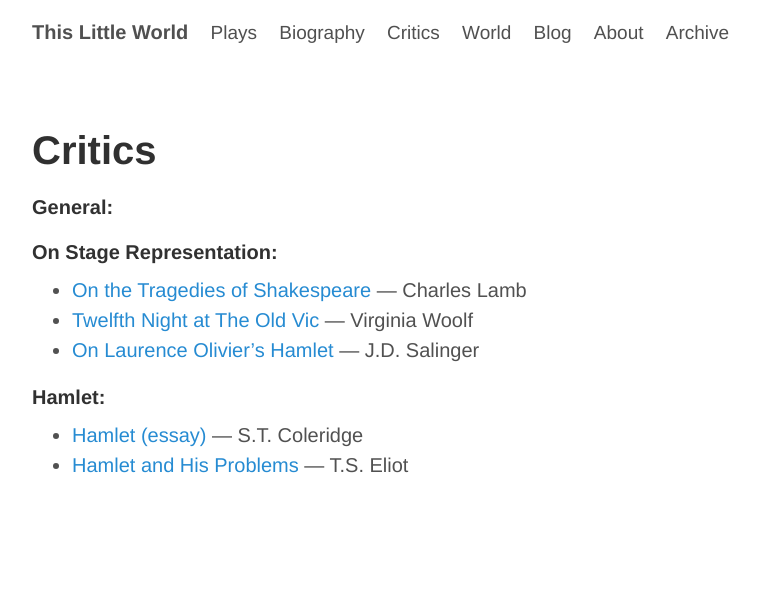
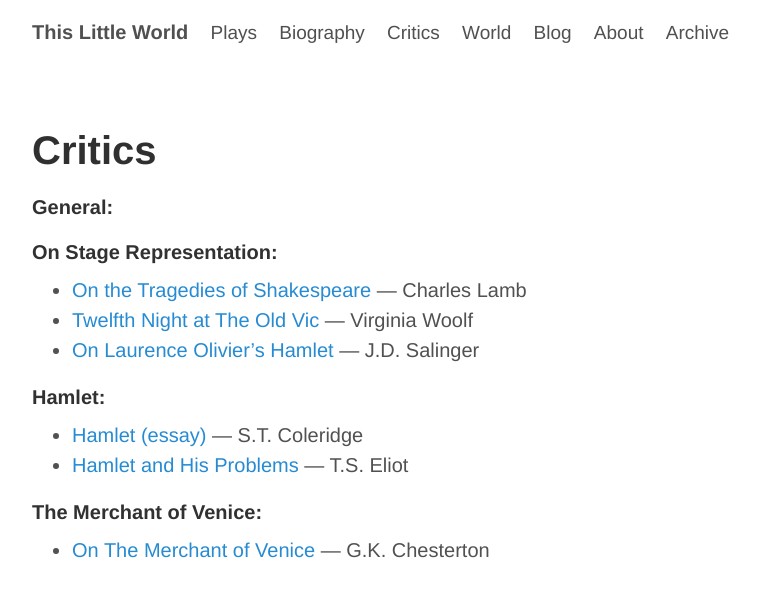
Before and after one commit to ThisLittleWorld/ThisLittleWorld.github.io, a Jekyll site: the page built from pages/critics.md, in a window 1280 px wide. Shown: the top 597 px of the page, without its empty margins (248-1008 px from the left). Built offline with Jekyll 4.4.1, drawn with Linux system fonts in a browser that asks for light colours; Markdown is read by kramdown in place of the engine named in the settings.

Commit message:
Update critics.md

```diff
--- a/pages/critics.md
+++ b/pages/critics.md
@@ -17,3 +17,8 @@ permalink: "/critics/"
 
 * [Hamlet (essay)](/coleridge.hamlet.essay/) — S.T. Coleridge
 * [Hamlet and His Problems](/eliot.hamlet/) — T.S. Eliot
+
+
+
+####The Merchant of Venice:
+* [On The Merchant of Venice](/chesterton.themerchantofvenice/) --- G.K. Chesterton
```
